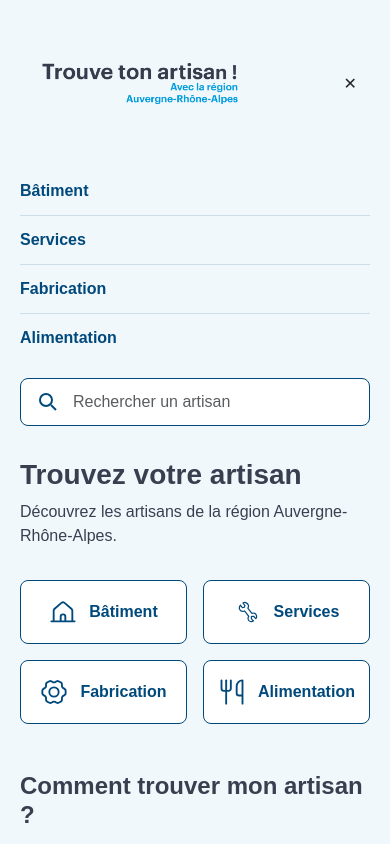
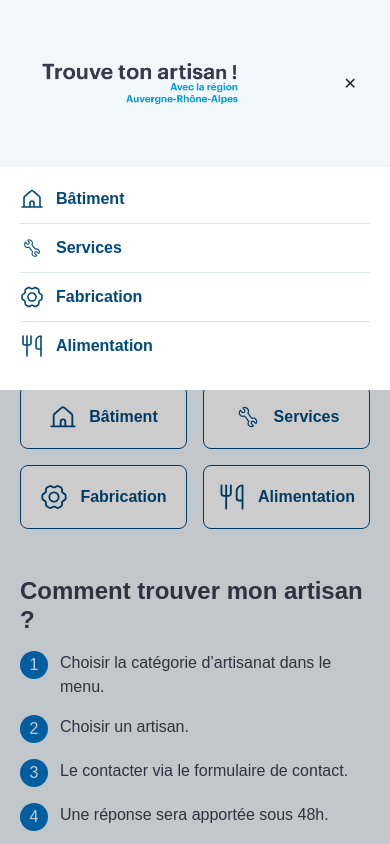
Before and after one commit to Sandra-Lng/devoir-trouve-ton-artisan, a React app in the folder frontend/: page / in a window 390 px wide. Both pictures are taken after a click on the button "Ouvrir le menu". Shown: the top 844 px of the page. Built offline with nearby package versions, Linux system fonts and the light colour scheme; the HTML template or start-up script is replaced by a standard one.

Commit message:
Ajout du menu mobile avec fond sombre et icones

```diff
--- a/frontend/src/App.jsx
+++ b/frontend/src/App.jsx
@@ -15,6 +15,7 @@ function App() {
   const [menuOuvert, setMenuOuvert] = useState(false)
   return (
     <>
+    <div className="zone-navigation">
       <header className="container py-3 d-flex justify-content-between align-items-center">
         <a href="/" aria-label="Accueil">
           <img
@@ -48,12 +49,41 @@ function App() {
         hidden={!menuOuvert}
       >
         <ul className="list-unstyled">
-          <li><a href="/categorie/batiment">Bâtiment</a></li>
-          <li><a href="/categorie/services">Services</a></li>
-          <li><a href="/categorie/fabrication">Fabrication</a></li>
-          <li><a href="/categorie/alimentation">Alimentation</a></li>
+          <li>
+            <a href="/categorie/batiment">
+              <img src={batiment} alt="" width="24" height="24" />
+              Bâtiment
+            </a>
+          </li>
+          <li>
+            <a href="/categorie/services">
+              <img src={services} alt="" width="24" height="24" />
+              Services
+            </a>
+          </li>
+          <li>
+            <a href="/categorie/fabrication">
+              <img src={fabrication} alt="" width="24" height="24" />
+              Fabrication
+            </a>
+          </li>
+          <li>
+            <a href="/categorie/alimentation">
+              <img src={alimentation} alt="" width="24" height="24" />
+              Alimentation
+            </a>
+          </li>
         </ul>
       </nav>
+    </div>
+      {menuOuvert && (
+        <button
+          type="button"
+          className="fond-menu"
+          aria-label="Fermer le menu"
+          onClick={() => setMenuOuvert(false)}
+        />
+      )}
 
       <div className="container mt-3">
         <label htmlFor="recherche" className="visually-hidden">
--- a/frontend/src/index.scss
+++ b/frontend/src/index.scss
@@ -27,7 +27,9 @@ p {
 }
 
 #menu-principal a {
-  display: block;
+  display: flex;
+  align-items: center;
+  gap: 12px;
   padding: 12px 0;
   color: $bleu-fonce;
   font-weight: 700;
@@ -47,6 +49,7 @@ p {
   border: 1px solid $bleu-fonce;
   border-radius: 8px;
   font-size: 16px;
+  padding-left: 52px;
 }
 
 .contenu-principal {
@@ -65,9 +68,6 @@ p {
   pointer-events: none;
 }
 
-#recherche {
-  padding-left: 52px;
-}
 
 .bouton-categorie {
   min-height: 64px;
@@ -270,3 +270,40 @@ gap: 16px;
   display: flex;
   gap: 2px;
 }
+.zone-navigation {
+  position: relative;
+  z-index: 20;
+  background-color: $fond;
+}
+
+.fond-menu {
+  position: fixed;
+  inset: 0;
+  z-index: 10;
+  background-color: rgba(0, 0, 0, 0.2);
+  border: 0;
+  padding: 0;
+}
+
+@media (max-width: 767px) {
+  #menu-principal {
+    position: absolute;
+    top: 100%;
+    left: 0;
+    width: 100%;
+    max-width: none;
+    background-color: white;
+    padding-top: 8px;
+    padding-bottom: 20px;
+  }
+
+  #menu-principal ul {
+    margin-bottom: 0;
+  }
+}
+
+@media (min-width: 768px) {
+  .fond-menu {
+    display: none;
+  }
+}
```
